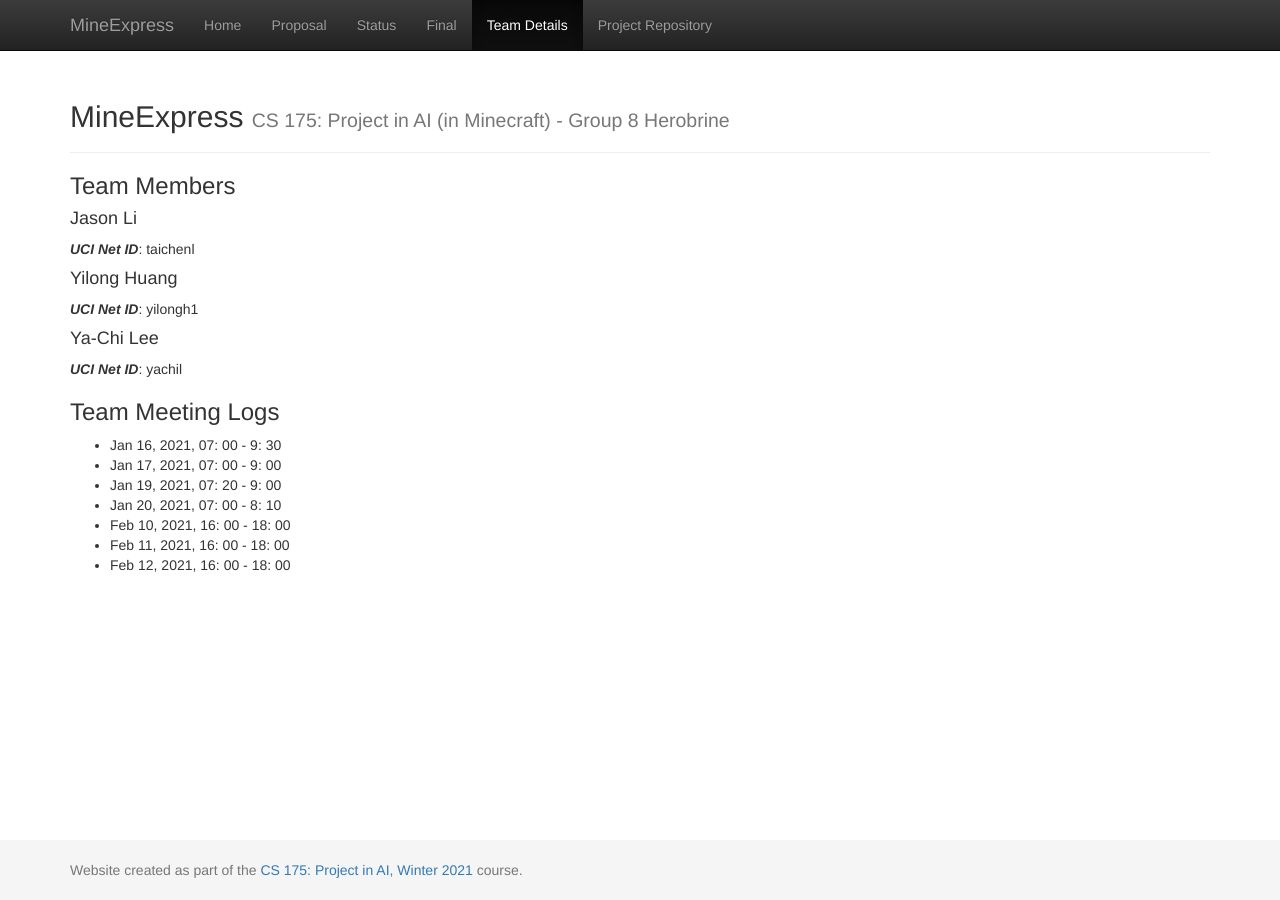
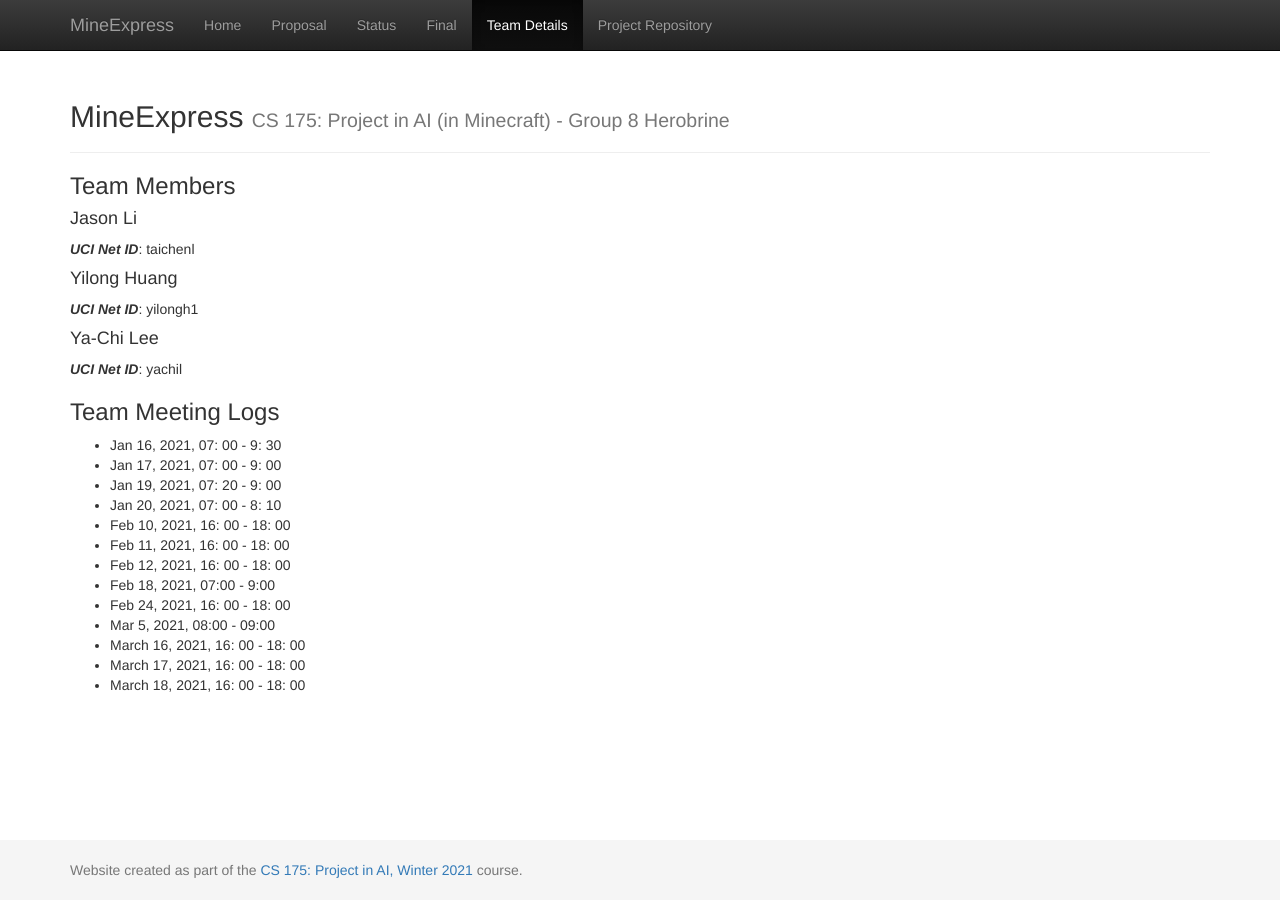
Before and after one commit to ETTOTW/Herobrine, a Jekyll site: the page built from docs/team.md, in a window 1280 px wide. Built offline with Jekyll 4.4.1, drawn with Linux system fonts in a browser that asks for light colours.

Commit message:
Update team.md

```diff
--- a/docs/team.md
+++ b/docs/team.md
@@ -25,3 +25,9 @@ title:  Team
 - Feb 10, 2021, 16: 00 - 18: 00
 - Feb 11, 2021, 16: 00 - 18: 00
 - Feb 12, 2021, 16: 00 - 18: 00
+- Feb 18, 2021, 07:00 - 9:00
+- Feb 24, 2021, 16: 00 - 18: 00
+- Mar 5, 2021, 08:00 - 09:00
+- March 16, 2021, 16: 00 - 18: 00
+- March 17, 2021, 16: 00 - 18: 00
+- March 18, 2021, 16: 00 - 18: 00
```
